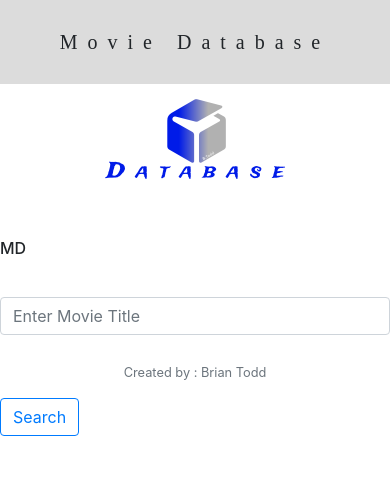
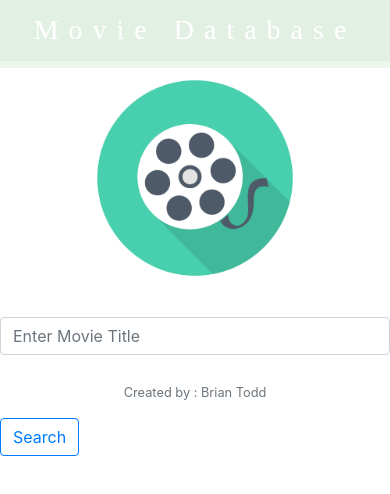
Before and after one commit to bttodd11/MovieDatabase, a React (Create React App) app: page / in a window 390 px wide. Shown: the top 494 px of the page. Built offline with nearby package versions, Linux system fonts and the light colour scheme; a web font is replaced by a local one.

Commit message:
Changed Logo and found CSS colors

```diff
--- a/src/component/Search/Search.css
+++ b/src/component/Search/Search.css
@@ -17,8 +17,11 @@ padding-top: 10%;
 .text-muted {
     text-align: center;
 }
-.databaseLogo {
-display: none;
+.movieLogo {
+    height: 400px;
+    width: 400px;
+    display: block;
+    margin: 0 auto;
 }
 
 @media (min-width: 320px) and (max-width: 440px) {
@@ -31,5 +34,12 @@ display: none;
     display: block;
     margin: 0 auto;
 }
+.movieLogo {
+    height: 200px;
+    width: 200px;
+    display: block;
+    margin: 0 auto;
+    margin-top: 10%;
+}
 
 }
--- a/src/component/Search/Search.js
+++ b/src/component/Search/Search.js
@@ -4,7 +4,7 @@ import FormControl from "react-bootstrap/FormControl";
 import Button from "react-bootstrap/Button";
 import { Container, Row, Col, Badge } from 'react-bootstrap';
 import MovieInfo from '../MovieInfo/MovieInfo';
-import databaseLogo from '../Search/img/databaseLogo.png';
+import MovieLogo from '../Search/img/moviePng.png';
 import Error from '../Error/Error';
 import './Search.css';
 
@@ -110,8 +110,8 @@ const Search = () => {
         <div>
 
           <div className="imageDiv">
-        <img className="databaseLogo" src={databaseLogo}  />
-        <h6> MD </h6>
+        <img className="movieLogo" src={MovieLogo}  />
+
             </div>
           <Form>
             <Form.Group controlId="formBasicEmail">
--- a/src/component/Title/Title.css
+++ b/src/component/Title/Title.css
@@ -4,14 +4,17 @@
     letter-spacing: 10px;
     display: table-cell;
     vertical-align: middle;
+    color: white;
+    font-size: 80px;
 }
 .navBar{
     overflow: hidden;
-    background-color: #DCDCDC;
+    border-bottom: 7px solid #EBF7ED;
+    background-color: #E2F0E4;
     position: fixed; /* Set the navbar to fixed position */
     top: 0; /* Position the navbar at the top of the page */
     width: 100%; /* Full width */
-    height: 10%;
+    height: 15%;
     display: table;
 
 }
@@ -21,9 +24,20 @@
         text-align: center;
         font-family: 'Fontdiner Swanky', cursive;
         letter-spacing: 10px;
-        font-size: 20px;
+        font-size: 28px;
         display: table-cell;
         vertical-align: middle;
     }
+    .navBar{
+        overflow: hidden;
+        border-bottom: 7px solid #EBF7ED;
+        background-color: #E2F0E4;
+        position: fixed; /* Set the navbar to fixed position */
+        top: 0; /* Position the navbar at the top of the page */
+        width: 100%; /* Full width */
+        height: 8%;
+        display: table;
+
+    }
 
 }
```
Also changed, not shown: src/component/Search/img/moviePng.png (added), 1 other file (tests, documents, lock files or other folders).
